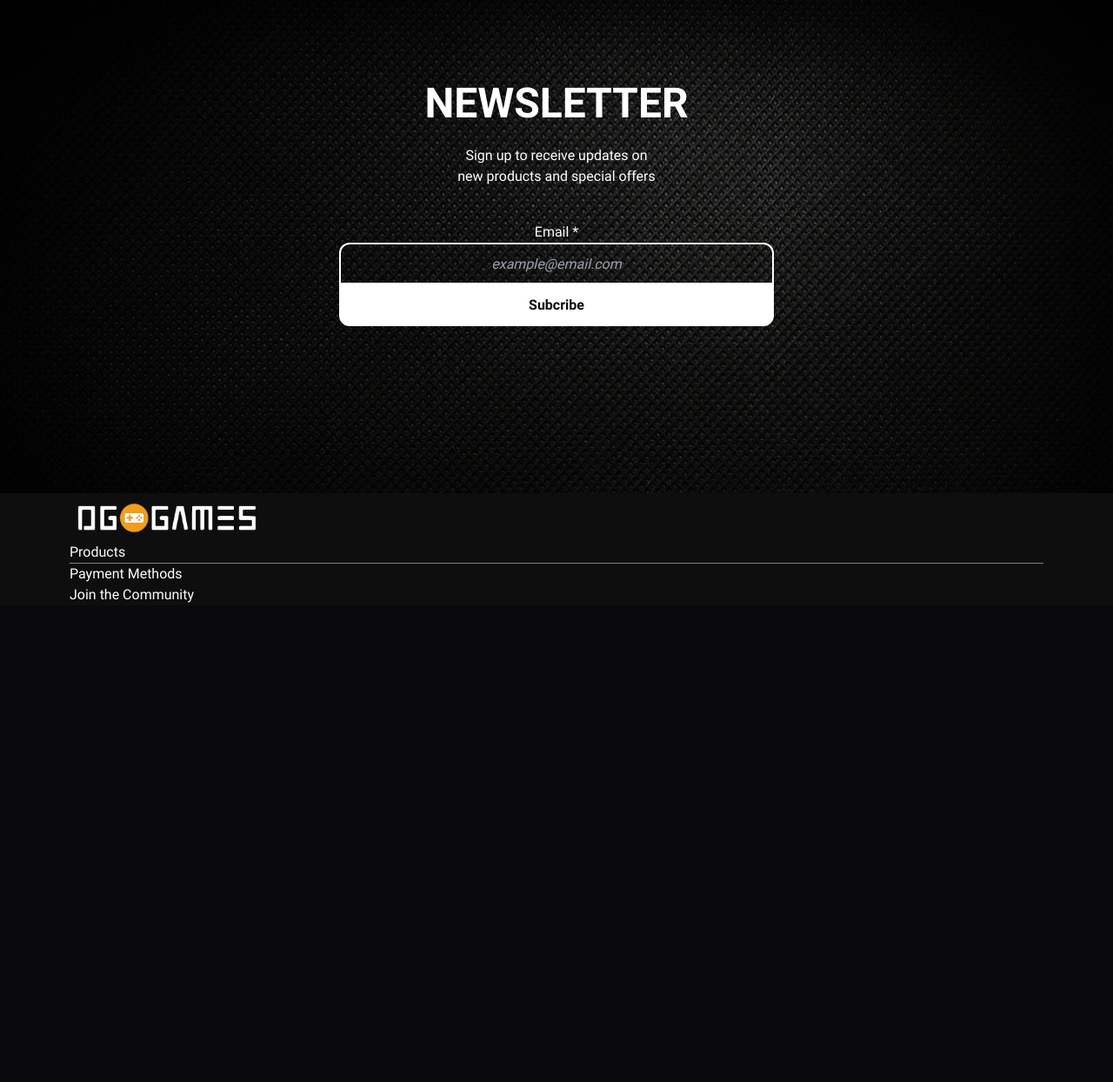
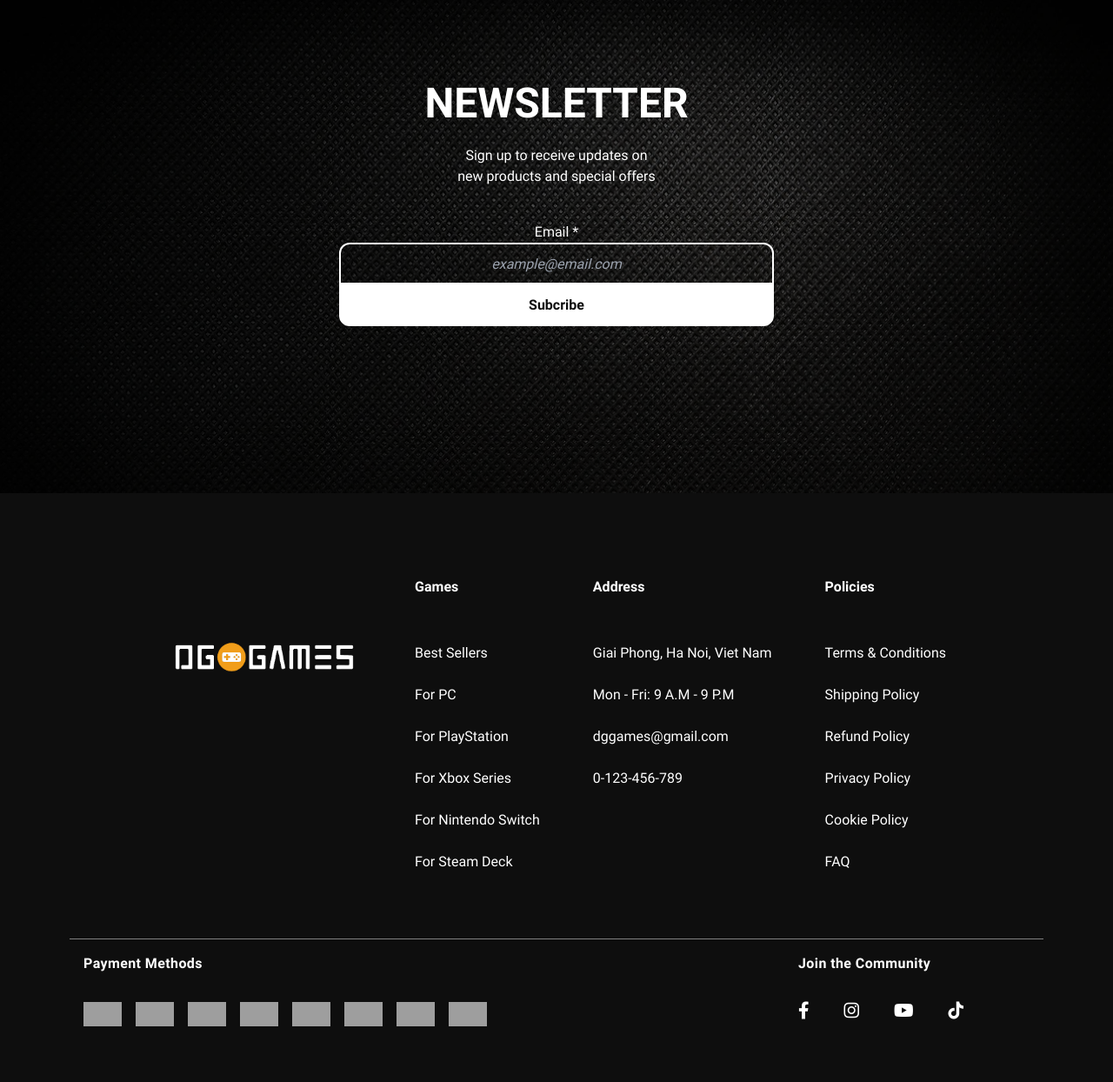
Before and after one commit to tai096/DGGames, a Flask app: page / in a window 1280 px wide. Shown: the part 3979-5223 px from the top of the page at 87% size. Before the commit the page ends 4672 px from the top, so only its background shows below. Run offline with Flask 3, Linux system fonts and the light colour scheme; data comes from the database, SQL or seed files in the repository; style sheets or scripts are compiled from the project's sources; grey boxes are pictures that could not be loaded.

Commit message:
add footer content

```diff
--- a/general/templates/general/base.html
+++ b/general/templates/general/base.html
@@ -54,7 +54,7 @@
             </li>
           </ul>
           <div class="navbar-user md:ml-3 lg:ml-11 flex">
-            <a href="" class="user-auth hidden md:flex items-center mr-8">
+            <a href="#" class="user-auth hidden md:flex items-center mr-8">
               <i class="fa-solid fa-circle-user text-2xl mr-4"></i>
               <p class="transition-all px-1 py-8">Log In</p>
             </a>
@@ -99,33 +99,128 @@
 
     {% endblock content %}
 
-    <footer class="px-20">
-      <div id="footer_nav">
-        <div class="footer-logo">
+    <footer class="pt-24 px-20 pb-16">
+      <div id="footer_nav" class="pb-16 px-28 flex justify-between flex-wrap">
+        <a href={{ url_for("general.index") }} class="footer-logo mt-16">
           <img src="static/assets/img/logo-DGGames.png" alt="DG Games" class="w-56">
-        </div>
+        </a>
 
         <div class="footer_nav-products">
-          <h5>Products</h5>
+          <h5 class="font-semibold mb-10">Games</h5>
+          <ul>
+            <li>
+              <a href="" class="block py-3">Best Sellers</a>
+            </li>
+
+            <li>
+              <a href="" class="block py-3">For PC</a>
+            </li>
+            <li>
+              <a href="" class="block py-3">For PlayStation</a>
+            </li>
+            <li>
+              <a href="" class="block py-3">For Xbox Series</a>
+            </li>
+            <li>
+              <a href="" class="block py-3">For Nintendo Switch</a>
+            </li>
+            <li>
+              <a href="" class="block py-3">For Steam Deck</a>
+            </li>
+          </ul>
         </div>
 
         <div class="footer_store-info">
-
+          <h5 class="font-semibold mb-10">Address</h5>
+          <ul>
+            <li class="py-3">
+              Giai Phong, Ha Noi, Viet Nam
+            </li>
+            <li class="py-3">
+              Mon - Fri: 9 A.M - 9 P.M
+            </li>
+            <li class="py-3">
+              <a href="#">dggames@gmail.com</a>
+            </li>
+            <li class="py-3">
+              0-123-456-789
+            </li>
+          </ul>
         </div>
 
         <div class="footer_policies">
-
+          <h5 class="font-semibold mb-10">Policies</h5>
+          <ul>
+            <li>
+              <a href="#" class="block py-3">Terms & Conditions</a>
+            </li>
+            <li>
+              <a href="#" class="block py-3">Shipping Policy</a>
+            </li>
+            <li>
+              <a href="#" class="block py-3">Refund Policy</a>
+            </li>
+            <li>
+              <a href="#" class="block py-3">Privacy Policy</a>
+            </li>
+            <li>
+              <a href="#" class="block py-3">Cookie Policy</a>
+            </li>
+            <li>
+              <a href="#" class="block py-3">FAQ</a>
+            </li>
+          </ul>
         </div>
       </div>
 
       <div class="break-line w-full border-t border-solid" style="border-color: rgba(204,204,204,0.6);"></div>
 
-      <div id="payment-and-community">
+      <div id="payment-and-community" class="flex justify-between px-2 pt-4">
         <div class="payment-methods">
-          <p>Payment Methods</p>
+          <p class="font-semibold mb-8 tracking-wide pl-2">Payment Methods</p>
+          <div class="flex justify-between">
+            <div class="px-2">
+              <img width="44px" class="object-cover h-7" src="https://static.wixstatic.com/media/c837a6_e0547a35fd3b42eb8fc45f9f73b77246~mv2.png/v1/fill/w_55,h_35,al_c,q_85,usm_0.66_1.00_0.01,enc_auto/Visa.png" alt="VISA">
+            </div>
+            <div class="px-2">
+              <img width="44px" class="object-cover h-7" src="https://static.wixstatic.com/media/c837a6_ad29ff701fee45629d63f3e4f3f2894b~mv2.png/v1/fill/w_63,h_35,al_c,q_85,usm_0.66_1.00_0.01,enc_auto/Master%20Card.png" alt="MASTER CARD">
+            </div>
+            <div class="px-2">
+              <img width="44px" class="object-cover h-7" src="https://static.wixstatic.com/media/c837a6_f73858b81fdb40388c28ec8a78c7d69f~mv2.png/v1/fill/w_55,h_35,al_c,q_85,usm_0.66_1.00_0.01,enc_auto/American%20Express.png" alt="American Express">
+            </div>
+            <div class="px-2">
+              <img width="44px" class="object-cover h-7" src="https://static.wixstatic.com/media/c837a6_1947c7dbf840480ea8638b9b0c29c030~mv2.png/v1/fill/w_46,h_35,al_c,q_85,usm_0.66_1.00_0.01,enc_auto/JCB.png" alt="JCB">
+            </div>
+            <div class="px-2">
+              <img width="44px" class="object-cover h-7" src="https://static.wixstatic.com/media/c837a6_0164b1a8ce80423890095a8b3d8a62eb~mv2.png/v1/crop/x_0,y_0,w_176,h_109/fill/w_57,h_35,al_c,q_85,usm_0.66_1.00_0.01,enc_auto/Discover.png" alt="DISCOVER">
+            </div>
+            <div class="px-2">
+              <img width="44px" class="object-cover h-7" src="https://static.wixstatic.com/media/c837a6_5fa529be46ae437db9ad6e58fa085ce1~mv2.png/v1/fill/w_55,h_35,al_c,q_85,usm_0.66_1.00_0.01,enc_auto/China%20Union%20Pay.png" alt="UnionPay">
+            </div>
+            <div class="px-2">
+              <img width="44px" class="object-cover h-7" src="https://static.wixstatic.com/media/c837a6_bbd810de83bc447f96dc4bb0addbfaed~mv2.png/v1/crop/x_1,y_1,w_149,h_109/fill/w_48,h_35,al_c,q_85,usm_0.66_1.00_0.01,enc_auto/Diners.png" alt="Dinner">
+            </div>
+            <div class="px-2">
+              <img width="44px" class="object-cover h-7" src="https://static.wixstatic.com/media/c837a6_e0d5f0c365864fda9b7d65df15eecaf5~mv2.png/v1/fill/w_55,h_35,al_c,q_85,usm_0.66_1.00_0.01,enc_auto/PayPal.png" alt="PayPal">
+            </div>
+          </div>
         </div>
-        <div class="community-link">
-          <p>Join the Community</p>
+        <div class="community-link pr-16">
+          <p class="font-semibold mb-8 tracking-wide">Join the Community</p>
+          <div class="flex justify-between">
+            <a href="#" class="pr-5">
+              <i class="text-xl fa-brands fa-facebook-f"></i>
+            </a>
+            <a href="#" class="px-5">
+              <i class="text-xl fa-brands fa-instagram"></i>
+            </a>
+            <a href="#" class="px-5">
+              <i class="text-xl fa-brands fa-youtube"></i>
+            </a>
+            <a href="#" class="px-5">
+              <i class="text-xl fa-brands fa-tiktok"></i>
+            </a>
+          </div>
         </div>
       </div>
     </footer>
--- a/static/output.css
+++ b/static/output.css
@@ -538,6 +538,10 @@ video {
   visibility: visible;
 }
 
+.static {
+  position: static;
+}
+
 .fixed {
   position: fixed;
 }
@@ -614,6 +618,10 @@ video {
   margin-bottom: 1.25rem;
 }
 
+.mb-10 {
+  margin-bottom: 2.5rem;
+}
+
 .mb-20 {
   margin-bottom: 5rem;
 }
@@ -622,6 +630,10 @@ video {
   margin-bottom: 1.25rem;
 }
 
+.mb-8 {
+  margin-bottom: 2rem;
+}
+
 .ml-2 {
   margin-left: 0.5rem;
 }
@@ -642,6 +654,10 @@ video {
   margin-top: 2.5rem;
 }
 
+.mt-16 {
+  margin-top: 4rem;
+}
+
 .mt-2 {
   margin-top: 0.5rem;
 }
@@ -670,6 +686,18 @@ video {
   margin-top: 1.5rem;
 }
 
+.mr-5 {
+  margin-right: 1.25rem;
+}
+
+.mr-10 {
+  margin-right: 2.5rem;
+}
+
+.mr-16 {
+  margin-right: 4rem;
+}
+
 .block {
   display: block;
 }
@@ -750,6 +778,14 @@ video {
   height: 100vh;
 }
 
+.h-7 {
+  height: 1.75rem;
+}
+
+.h-6 {
+  height: 1.5rem;
+}
+
 .w-10 {
   width: 2.5rem;
 }
@@ -818,6 +854,10 @@ video {
   width: 100%;
 }
 
+.w-6 {
+  width: 1.5rem;
+}
+
 .max-w-2xl {
   max-width: 42rem;
 }
@@ -826,6 +866,10 @@ video {
   max-width: 768px;
 }
 
+.flex-1 {
+  flex: 1 1 0%;
+}
+
 .transform {
   transform: translate(var(--tw-translate-x), var(--tw-translate-y)) rotate(var(--tw-rotate)) skewX(var(--tw-skew-x)) skewY(var(--tw-skew-y)) scaleX(var(--tw-scale-x)) scaleY(var(--tw-scale-y));
 }
@@ -848,6 +892,10 @@ video {
 
 .flex-col {
   flex-direction: column;
+}
+
+.flex-wrap {
+  flex-wrap: wrap;
 }
 
 .items-end {
@@ -1048,6 +1096,11 @@ video {
   padding-right: 6rem;
 }
 
+.px-28 {
+  padding-left: 7rem;
+  padding-right: 7rem;
+}
+
 .px-4 {
   padding-left: 1rem;
   padding-right: 1rem;
@@ -1098,10 +1151,19 @@ video {
   padding-bottom: 2rem;
 }
 
+.px-8 {
+  padding-left: 2rem;
+  padding-right: 2rem;
+}
+
 .pb-11 {
   padding-bottom: 2.75rem;
 }
 
+.pb-16 {
+  padding-bottom: 4rem;
+}
+
 .pb-2 {
   padding-bottom: 0.5rem;
 }
@@ -1154,12 +1216,36 @@ video {
   padding-top: 2rem;
 }
 
+.pt-4 {
+  padding-top: 1rem;
+}
+
+.pl-2 {
+  padding-left: 0.5rem;
+}
+
+.pr-16 {
+  padding-right: 4rem;
+}
+
+.pr-5 {
+  padding-right: 1.25rem;
+}
+
 .text-center {
   text-align: center;
 }
 
 .text-justify {
   text-align: justify;
+}
+
+.indent-1 {
+  text-indent: 0.25rem;
+}
+
+.indent-4 {
+  text-indent: 1rem;
 }
 
 .text-2xl {
@@ -1220,6 +1306,14 @@ video {
 
 .leading-10 {
   line-height: 2.5rem;
+}
+
+.tracking-wide {
+  letter-spacing: 0.025em;
+}
+
+.tracking-wider {
+  letter-spacing: 0.05em;
 }
 
 .text-bgColor {
```
